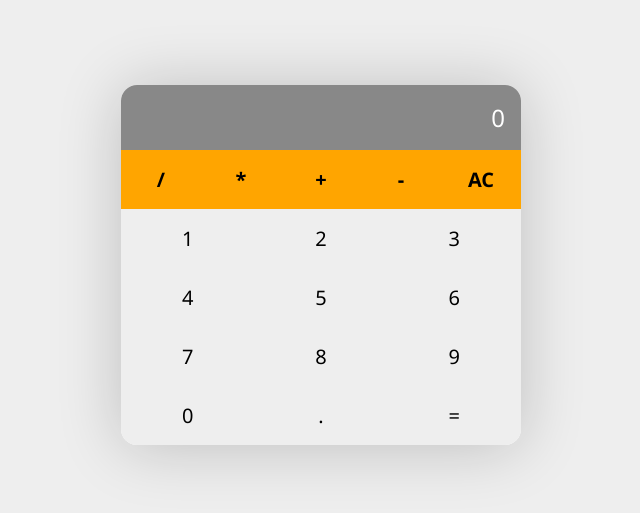
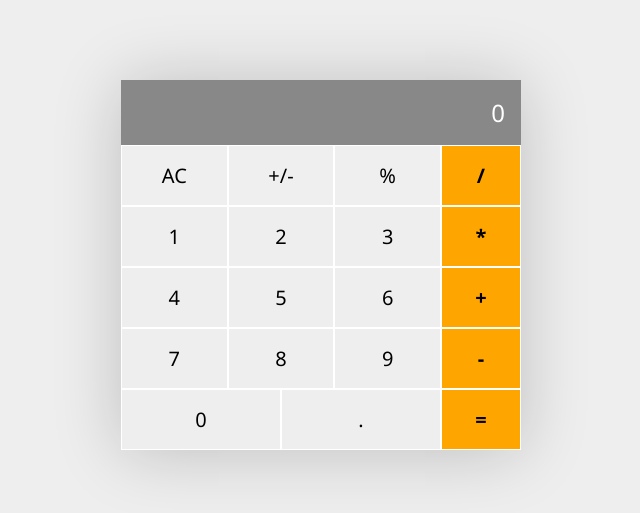
Before and after one commit to AsimKhan2019/math_magicians_react, a React (Create React App) app: page / in a window 1280 px wide. Shown: the part 151-664 px from the top of the page, without its empty margins (319-959 px from the left). Built offline with nearby package versions, Linux system fonts and the light colour scheme.

Commit message:
Applied changes to reflect requirements

```diff
--- a/src/App.js
+++ b/src/App.js
@@ -1,40 +1,9 @@
+import Calculator from './components/calculator';
+
 function App() {
-  const createDigits = () => {
-    const digits = [];
-
-    for (let i = 1; i < 10; i += 1) {
-      digits.push(
-        <button type="button" key={i}>{i}</button>,
-      );
-    }
-    return digits;
-  };
-
   return (
     <div className="App">
-      <div className="calculator">
-        <div className="display">
-          0
-        </div>
-
-        <div className="operators">
-          <button type="button">/</button>
-          <button type="button">*</button>
-          <button type="button">+</button>
-          <button type="button">-</button>
-
-          <button type="button">AC</button>
-        </div>
-
-        <div className="digits">
-          { createDigits() }
-          <button type="button">0</button>
-          <button type="button">.</button>
-
-          <button type="button">=</button>
-        </div>
-      </div>
-
+      <Calculator />
     </div>
   );
 }
--- a/src/components/calculator.js
+++ b/src/components/calculator.js
@@ -0,0 +1,51 @@
+import React, { Component } from 'react';
+
+class Calculator extends Component {
+  render() {
+    // reference as a js object
+    const createDigits = () => {
+      const digits = [];
+
+      for (let i = 1; i < 10; i += 1) {
+        digits.push(
+          <button
+            type="button"
+            key={i}
+          >
+            {i}
+          </button>,
+        );
+      }
+      return digits;
+    };
+
+    return (
+      <div className="calculator">
+        <div className="display">
+          0
+        </div>
+
+        <div className="simpleOperators">
+          <button type="button">AC</button>
+          <button type="button">+/-</button>
+          <button type="button">%</button>
+        </div>
+        <div className="operators">
+          <button type="button">/</button>
+          <button type="button">*</button>
+          <button type="button">+</button>
+          <button type="button">-</button>
+          <button type="button">=</button>
+        </div>
+
+        <div className="digits">
+          { createDigits() }
+          <button type="button">0</button>
+          <button type="button">.</button>
+        </div>
+      </div>
+    );
+  }
+}
+
+export default Calculator; // export Calculator component
--- a/src/index.css
+++ b/src/index.css
@@ -27,7 +27,6 @@ body {
   width: 100%;
   max-width: 400px;
   background-color: #fff;
-  border-radius: 16px;
   overflow: hidden;
   box-shadow: 0 2px 64px rgba(0, 0, 0, 0.2);
 }
@@ -63,21 +62,41 @@ button:hover {
 
 .operators {
   display: flex;
+  flex-direction: column;
+  width: 20%;
+  float: right;
+}
+
+.simpleOperators {
+  display: flex;
+  flex-direction: row;
+  float: left;
+  width: 80%;
 }
 
 .operators button {
   flex: 1 1 0%;
   background-color: var(--primary);
   font-weight: 700;
+  border: 0.2px solid #fff;
+}
+
+.simpleOperators button {
+  display: block;
+  width: 100%;
+  border: 0.2px solid #fff;
 }
 
 .digits {
   display: flex;
   flex-wrap: wrap;
+  margin-top: 14.6%;
+  width: 80%;
 }
 
 .digits button {
   flex: 1 1 33.333%;
-  max-width: 33.333%;
+  /*max-width: 33.333%;*/
   background-color: var(--dark);
+  border: 0.2px solid #fff;
 }
```
